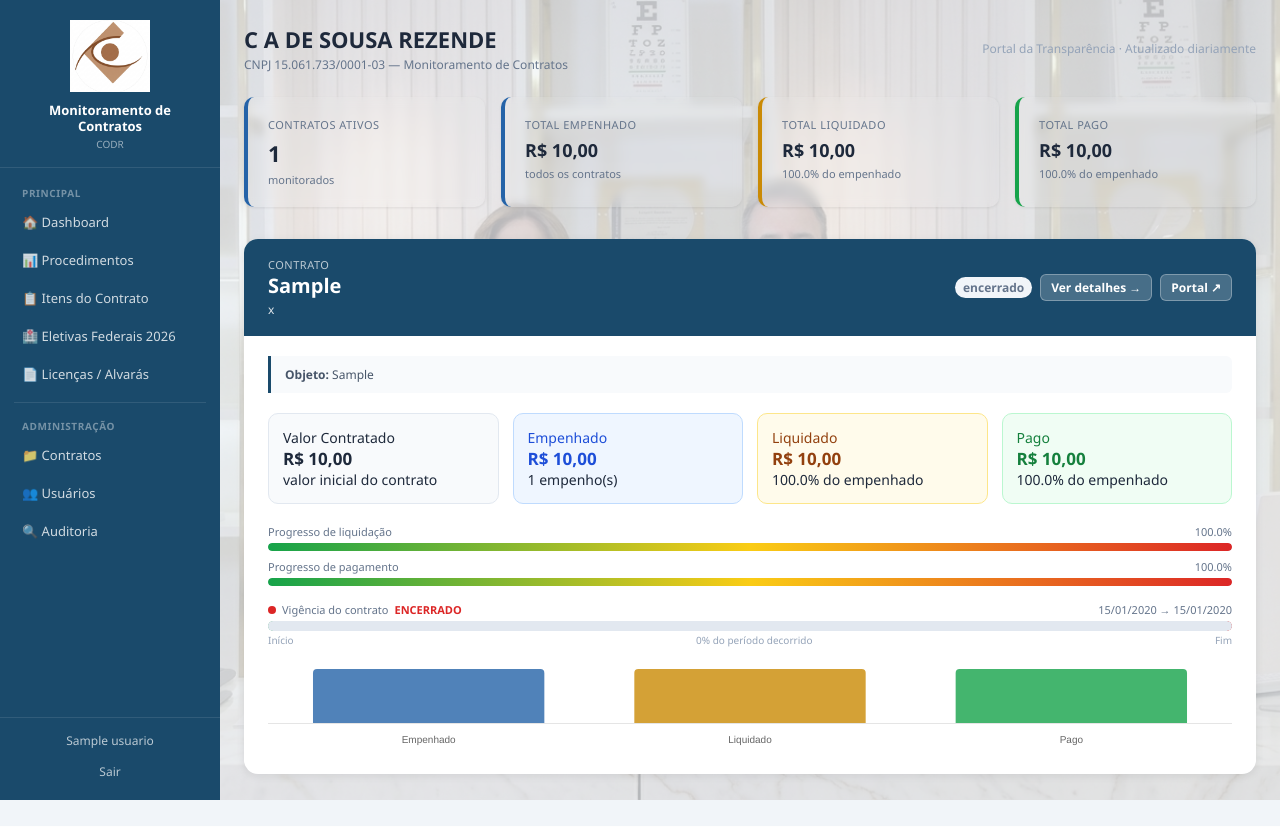
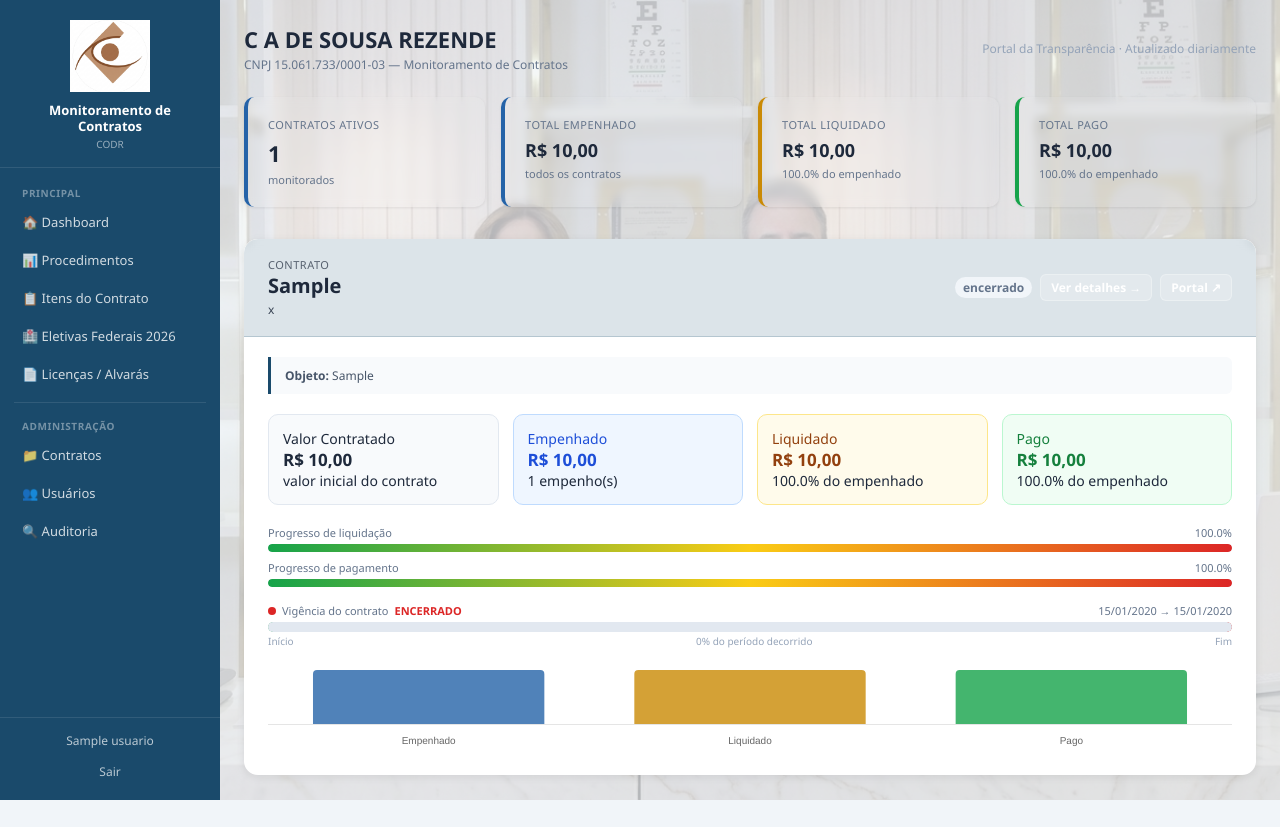
Before and after one commit to acconsultoriaemsaude2025-bit/CONTRATOS-SOBRAL, a Flask app: page / in a window 1280 px wide. Run offline with Flask 3, Linux system fonts and the light colour scheme; a user stored in the database is signed in; tables that the repository leaves empty hold one stand-in row (values such as "Sample post").

Commit message:
style: cabeçalho do card de contrato semitransparente no dashboard
Co-Authored-By: Claude Sonnet 4.6 <noreply@anthropic.com>

```diff
--- a/app/templates/dashboard.html
+++ b/app/templates/dashboard.html
@@ -52,7 +52,7 @@
   <div style="background:#fff; border-radius:14px; box-shadow:0 2px 8px rgba(0,0,0,.08); margin-bottom:28px; overflow:hidden;">
 
     <!-- CABEÇALHO DO CARD -->
-    <div style="background:var(--azul); color:#fff; padding:18px 24px; display:flex; align-items:center; justify-content:space-between; gap:12px; flex-wrap:wrap;">
+    <div style="background:rgba(26,74,107,0.15); backdrop-filter:blur(4px); color:#1e293b; padding:18px 24px; display:flex; align-items:center; justify-content:space-between; gap:12px; flex-wrap:wrap; border-bottom:1px solid rgba(26,74,107,0.2);">
       <div>
         <div style="font-size:11px; opacity:.7; text-transform:uppercase; letter-spacing:.5px;">Contrato</div>
         <div style="font-size:20px; font-weight:700;">{{ c.numero }}</div>
```
